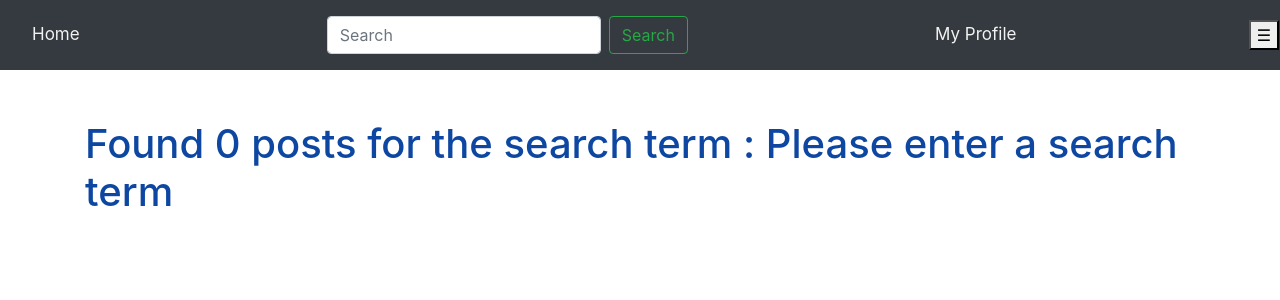
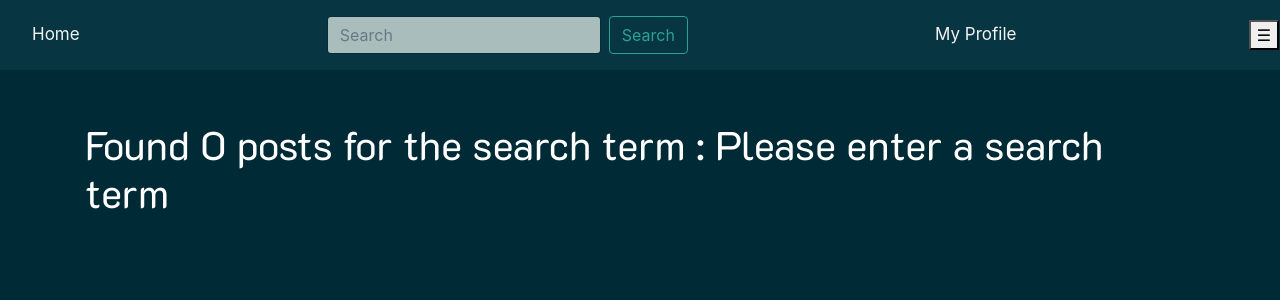
Before and after one commit to cherucole/Awaards, a Django app: page /search/ in a window 1280 px wide. Shown: the top 300 px of the page. Run offline with Django 3.2, Linux system fonts and the light colour scheme; some libraries are stand-ins or nearby versions.

Commit message:
styled search page

```diff
--- a/app/templates/search.html
+++ b/app/templates/search.html
@@ -1,15 +1,20 @@
 {%extends 'base.html'%}
+{% load bootstrap4 %}
 {% block content %}
+{{ block.super}}
+{% load staticfiles %}
+
+  <link rel="stylesheet" href="{% static 'css/styles.css' %}">
 <div class="container">
 <br>
 
     {% if posts%}
-      <h1 style="color:#0d47a1">Found {{ posts|length }} posts of searched term : {{message}}</h1>
+      <h1 id="text" style="color:white">Found {{ posts|length }} posts of searched term : {{message}}</h1>
 
     {% else %}
     <br>
 
-        <h1 style="color:#0d47a1"> Found 0 posts for the search term : {{message}}</h1>
+        <h1 id="text" style="color:white"> Found 0 posts for the search term : {{message}}</h1>
 
 
     {% endif %}
@@ -19,16 +24,24 @@
   {% if posts %}
       <div class="card-columns">
 
-    {% for post in posts %}  <div class="card border-secondary">
-          <a href="/post/{{post.id}}"><img class="card-img-top" src="{{post.image.url}}" class="img-responsive" alt="Image" size="100px200" type="button" class="btn btn-primary"></a>
+    {% for post in posts %}
 
+          <div class="card border-secondary">
+      <div class="container" style="height:350px;width:100%;padding:0px;">
+
+      <img class="card-img-top" src="{{post.image.url}}" alt="Card image cap" style="height:100%;">
+      <div class="middle">
+        <div class="button1 "><a id="text" style="color:white;" href="/post/{{post.id}}">View </a></div>
+      </div>
+
+    </div>
   </div>
 
 
 
       {% empty %}
   <div class="row">
-    <h2 class="text-center">There is no posts here</h2>
+    <h2 id="text" class="text-center">There is no posts here</h2>
   </div>
 
     {% endfor %}
```
